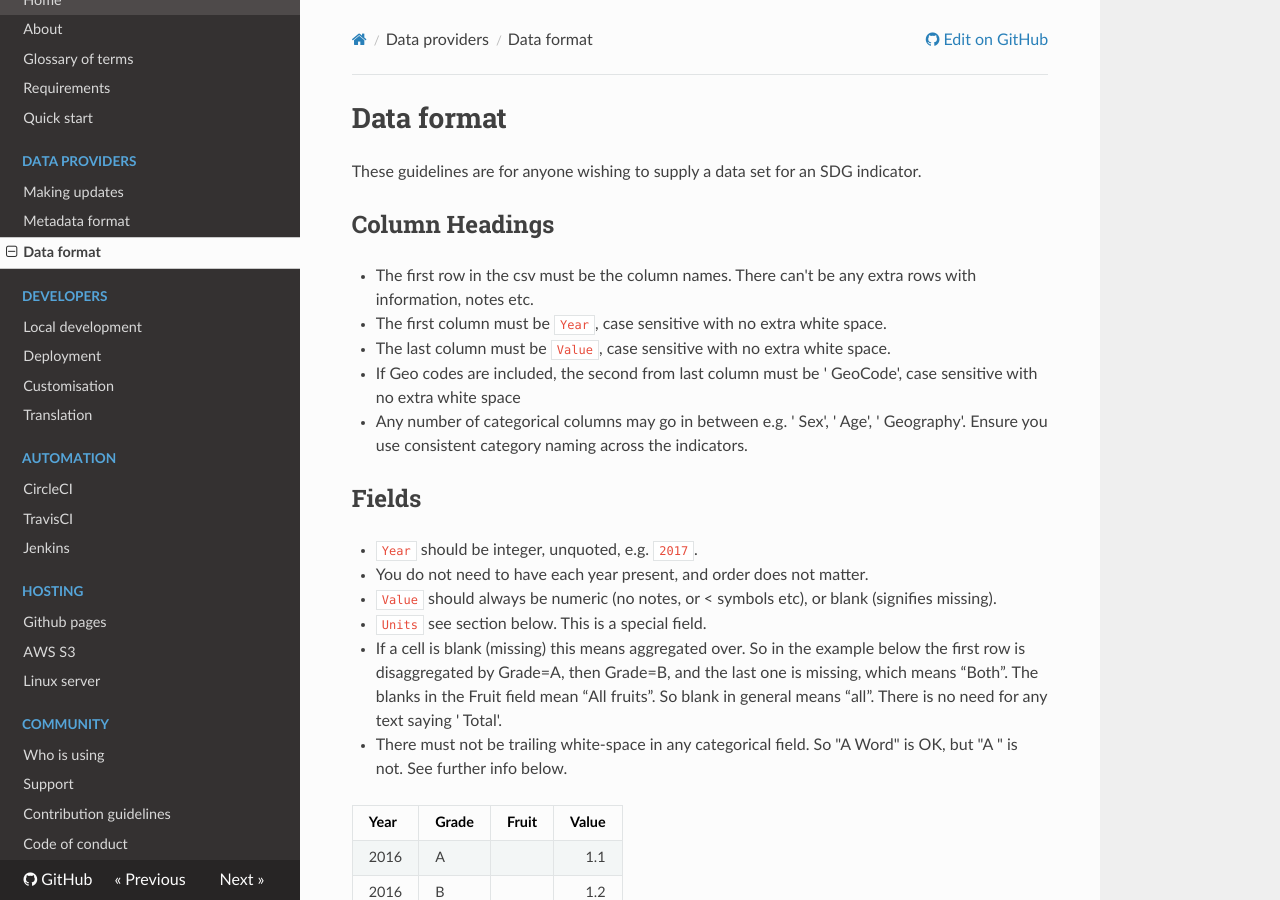
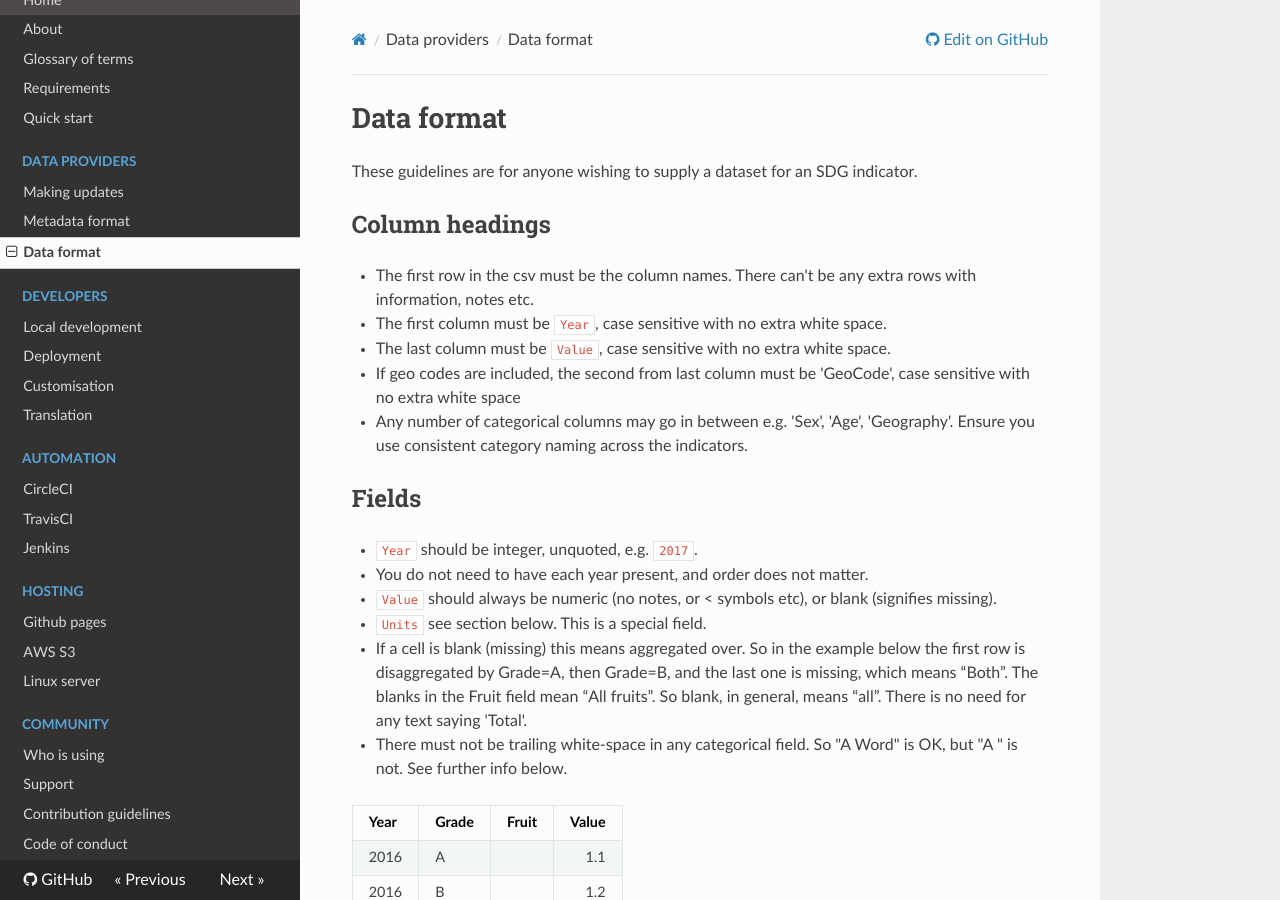
Before and after one commit to open-sdg/open-sdg, an MkDocs documentation site: the page built from docs/data-format.md, in a window 1280 px wide and 900 px high. Built offline with MkDocs 1.6.1, drawn with Linux system fonts in a browser that asks for light colours; nearby versions of some CDN libraries; old or Windows-style settings are respelled for this version of MkDocs; some of the changed text lies outside the part shown.

Commit message:
Update data-format.md

```diff
--- a/docs/data-format.md
+++ b/docs/data-format.md
@@ -1,14 +1,14 @@
 <h1>Data format</h1>
 
-These guidelines are for anyone wishing to supply a data set for an SDG indicator.
+These guidelines are for anyone wishing to supply a dataset for an SDG indicator.
 
-## Column Headings
+## Column headings
 
 * The first row in the csv must be the column names. There can't be any extra rows with information, notes etc.
 * The first column must be `Year`, case sensitive with no extra white space.
 * The last column must be `Value`, case sensitive with no extra white space.
-* If Geo codes are included, the second from last column must be ' GeoCode', case sensitive with no extra white space
-* Any number of categorical columns may go in between e.g. ' Sex', ' Age', ' Geography'. Ensure you use consistent category naming across the indicators.
+* If geo codes are included, the second from last column must be 'GeoCode', case sensitive with no extra white space
+* Any number of categorical columns may go in between e.g. 'Sex', 'Age', 'Geography'. Ensure you use consistent category naming across the indicators.
 
 ## Fields
 
@@ -16,7 +16,7 @@ These guidelines are for anyone wishing to supply a data set for an SDG indicato
 * You do not need to have each year present, and order does not matter.
 * `Value` should always be numeric (no notes, or < symbols etc), or blank (signifies missing).
 * `Units` see section below. This is a special field.
-* If a cell is blank (missing) this means aggregated over. So in the example below the first row is disaggregated by Grade=A, then Grade=B, and the last one is missing, which means “Both”. The blanks in the Fruit field mean “All fruits”. So blank in general means “all”. There is no need for any text saying ' Total'.
+* If a cell is blank (missing) this means aggregated over. So in the example below the first row is disaggregated by Grade=A, then Grade=B, and the last one is missing, which means “Both”. The blanks in the Fruit field mean “All fruits”. So blank, in general, means “all”. There is no need for any text saying 'Total'.
 * There must not be trailing white-space in any categorical field. So "A Word" is OK, but "A   " is not. See further info below.
 
 | Year|	Grade|	Fruit|	Value|
@@ -59,7 +59,7 @@ A full size demo data set can be [downloaded here](https://raw.githubusercontent
 
 ## Units
 
-Some indicators are reported using different units of measure. A special column name, `Units` is used to capture this (see the UK's [9-2-1](https://github.com/ONSdigital/sdg-data/blob/develop/data/indicator_9-2-1.csv) as an example). The `Units` column is interpreted as a special top level disaggregation. You may only choose one at a time and it affects the chart axis labels. A Units column is not required if an indicator only includes one unit.
+Some indicators are reported using different units of measure. A special column name, `Units` is used to capture this (see the UK's [9-2-1](https://github.com/ONSdigital/sdg-data/blob/develop/data/indicator_9-2-1.csv) as an example). The `Units` column is interpreted as a special top-level disaggregation. You may only choose one at a time and it affects the chart axis labels. A Units column is not required if an indicator only includes one unit.
 
 ## White space
 
```
